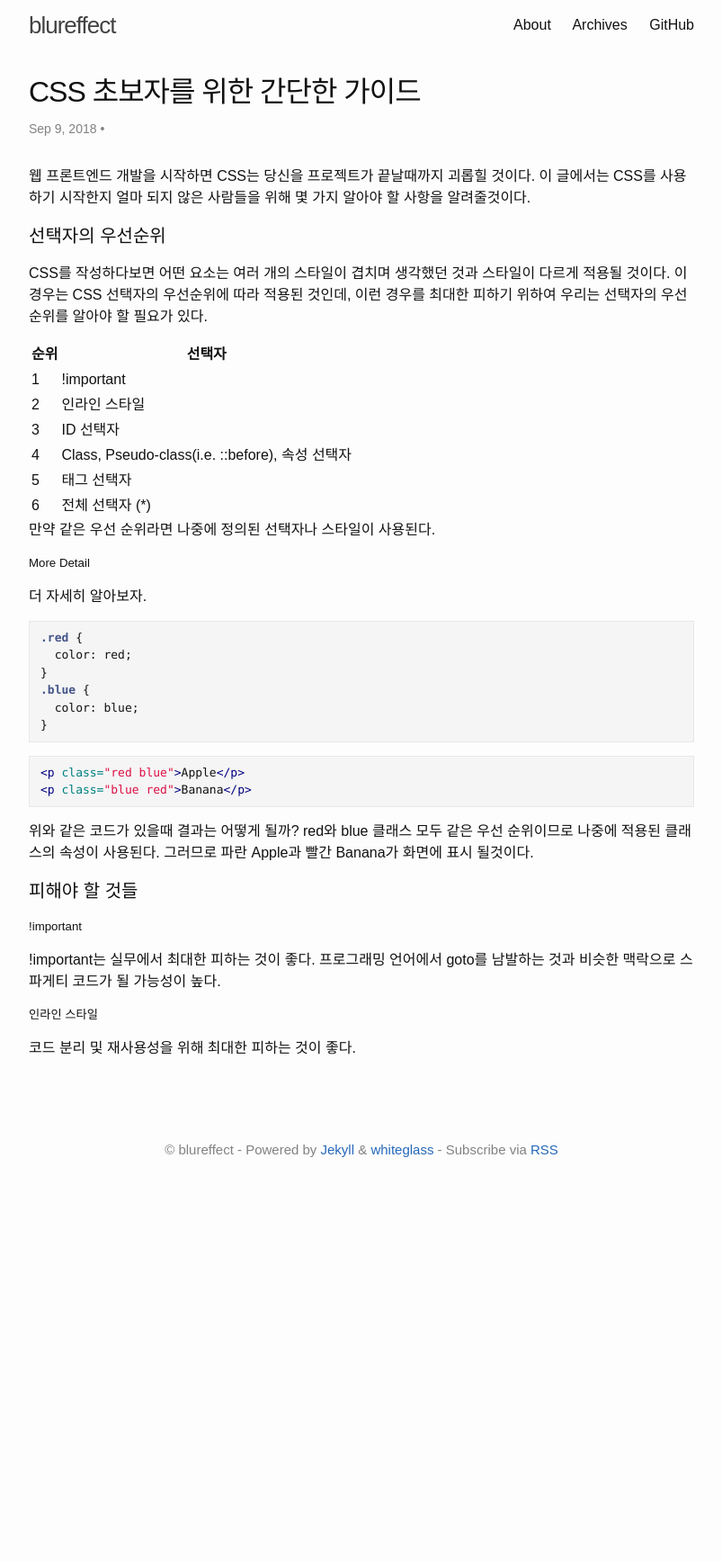
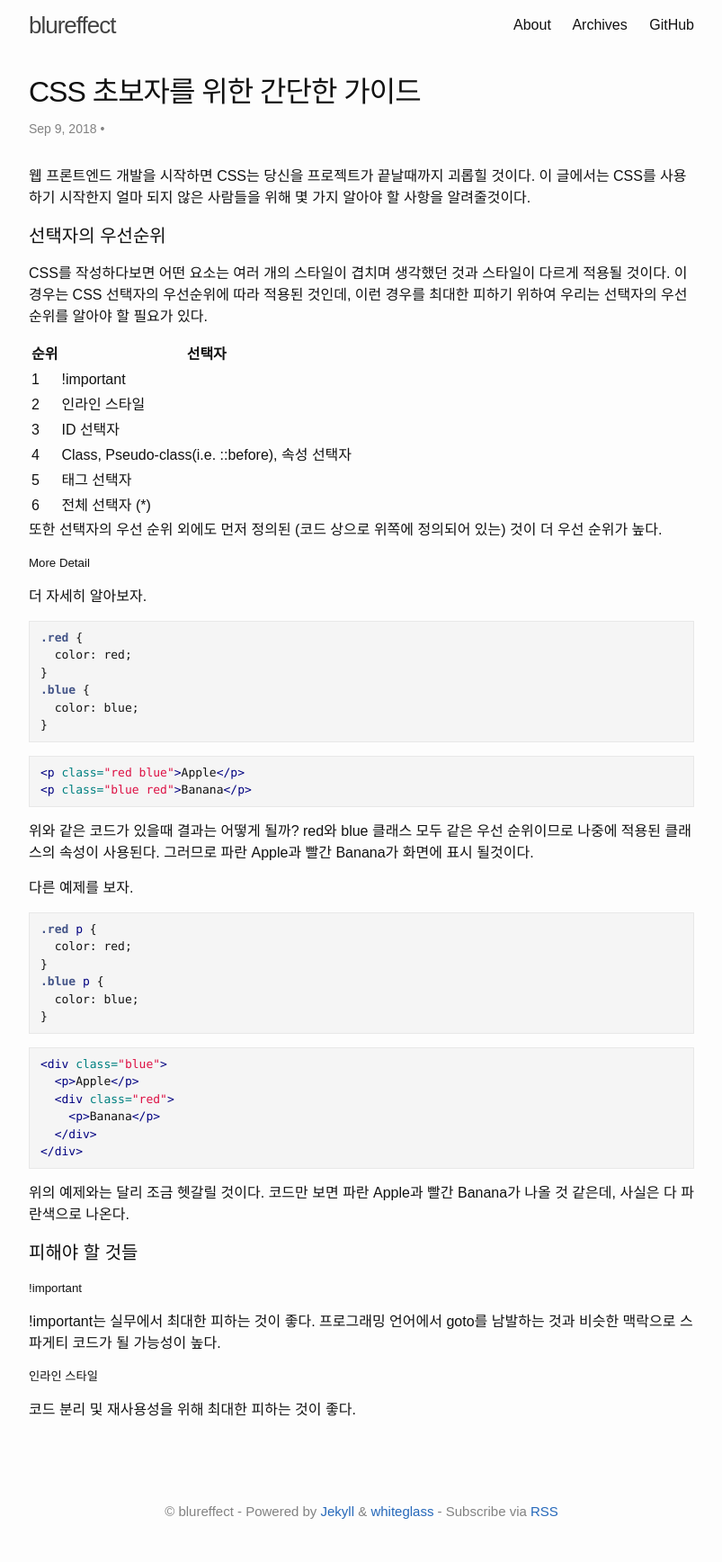
Before and after one commit to blurfx/xo.dev, a Jekyll site: the page built from _posts/2018-09-09-css-guide-for-beginners.md, in a window 1280 px wide. Shown: the whole page at 90% size, without its empty margins (238-1041 px from the left). Built offline with Jekyll 4.4.1, drawn with Linux system fonts in a browser that asks for light colours; before the commit the page ends 1334 px from its top, so only the background shows below that.

Commit message:
내용 보충 및 수정

````diff
--- a/_posts/2018-09-09-css-guide-for-beginners.md
+++ b/_posts/2018-09-09-css-guide-for-beginners.md
@@ -21,7 +21,7 @@ CSS를 작성하다보면 어떤 요소는 여러 개의 스타일이 겹치며
 | 5  | 태그 선택자                                     |
 | 6  | 전체 선택자 (*)                                 |
 
-만약 같은 우선 순위라면 나중에 정의된 선택자나 스타일이 사용된다.
+또한 선택자의 우선 순위 외에도 먼저 정의된 (코드 상으로 위쪽에 정의되어 있는) 것이 더 우선 순위가 높다.
 
 ##### More Detail
 
@@ -40,7 +40,26 @@ CSS를 작성하다보면 어떤 요소는 여러 개의 스타일이 겹치며
 ```
 위와 같은 코드가 있을때 결과는 어떻게 될까? red와 blue 클래스 모두 같은 우선 순위이므로 나중에 적용된 클래스의 속성이 사용된다. 그러므로 파란 Apple과 빨간 Banana가 화면에 표시 될것이다.
 
+다른 예제를 보자.
 
+```css
+.red p {
+  color: red;
+}
+.blue p {
+  color: blue;
+}
+```
+```html
+<div class="blue">
+  <p>Apple</p>
+  <div class="red">
+    <p>Banana</p>
+  </div>
+</div>
+```
+
+위의 예제와는 달리 조금 헷갈릴 것이다. 코드만 보면 파란 Apple과 빨간 Banana가 나올 것 같은데, 사실은 다 파란색으로 나온다.
 
 
 #### 피해야 할 것들
````
